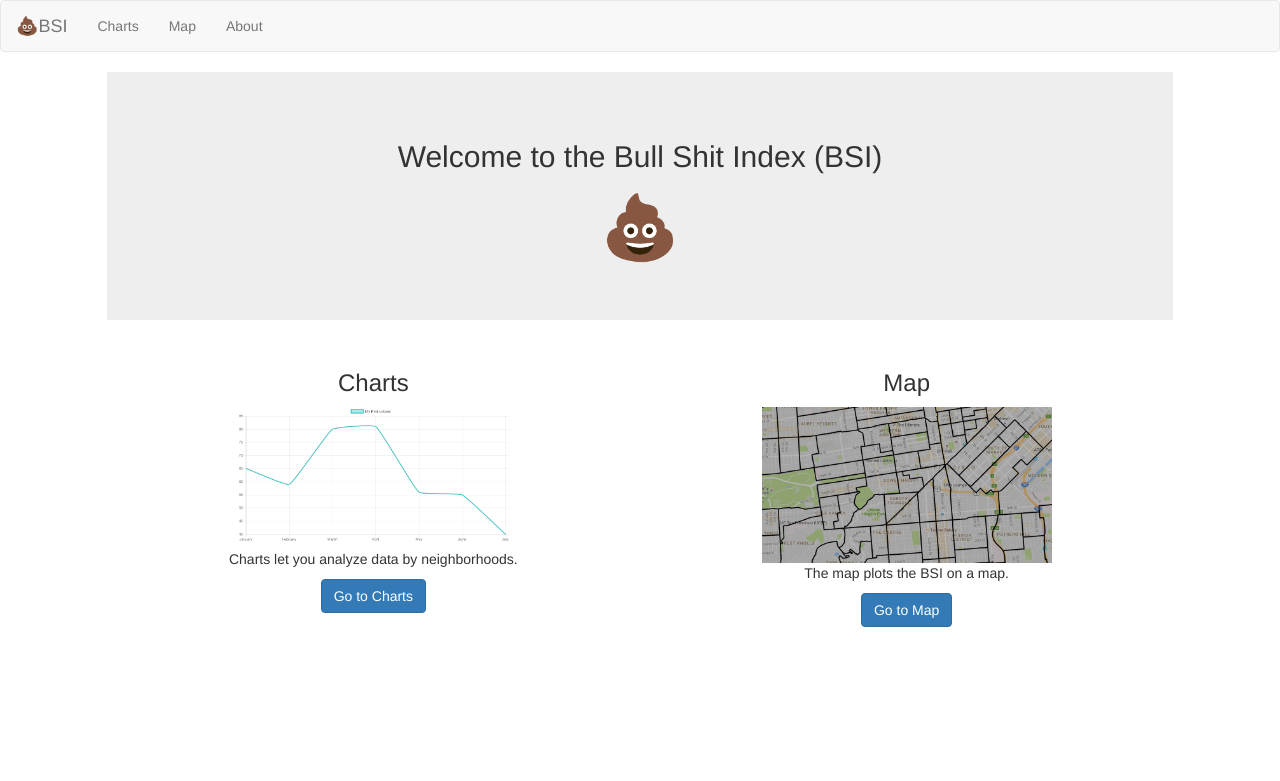
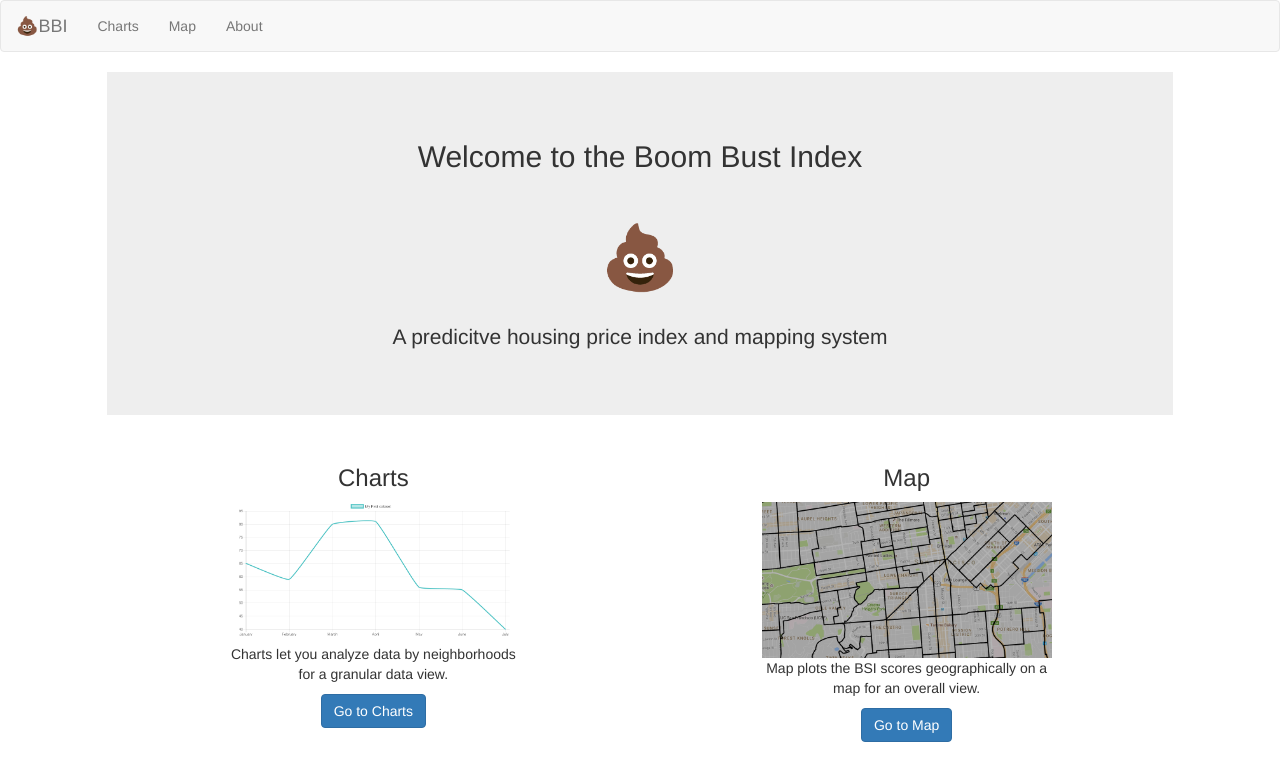
Before and after one commit to gargium/AT-T-Big-Data-Challenge, a Flask app: page / in a window 1280 px wide. Shown: the top 781 px of the page. Run offline with Flask 2, Linux system fonts and the light colour scheme; some libraries are stand-ins or nearby versions.

Commit message:
Name change

```diff
--- a/templates/about.html
+++ b/templates/about.html
@@ -6,6 +6,7 @@
             <div class="col-md-10 col-md-offset-1 col-xs-12 text-center">
                 <div class="jumbotron">
                     <h3>Team Swag Ramon</h3>
+                    <br>
                     <p>Developer: Jason Yang</p>
                     <p>Developer: Joey Dyer</p>
                     <p>Developer: Nick Griffin</p>
@@ -16,7 +17,9 @@
         <row>
             <div class="col-md-10 col-md-offset-1 col-xs-12 text-center">
                 <div class="jumbotron">
-                    <p>Info about the BSI?</p>
+                    <h3>About the BBI</h3>
+                    <br>
+                    <p>The BBI was built as a part of the AT&T Big Data Hackathon in San Francisco over the course of a day.</p>
                 </div>
             </div>
         </row>
--- a/templates/chart.html
+++ b/templates/chart.html
@@ -1,7 +1,7 @@
 {% extends "layout.html" %}
 
 {% block head %}
-<script src='static/Chart.min.js'></script>
+<script src='../static/Chart.min.js'></script>
 {% endblock %}
 
 {% block body %}
--- a/templates/index.html
+++ b/templates/index.html
@@ -4,8 +4,11 @@
     <div>
         <row>
             <div class="col-md-10 col-md-offset-1 col-xs-12 text-center jumbotron">
-                <h2>Welcome to the Bull Shit Index (BSI)</h2>
+                <h2>Welcome to the Boom Bust Index</h2>
+                <br>
                 <h1>💩</h1>
+                <br>
+                <p>A predicitve housing price index and mapping system</p>
             </div>
         </row>
         <row>
@@ -13,7 +16,7 @@
                 <h3>Charts</h3>
                 <img class="card-img-top img-responsive" src="./static/img/chart.png" alt="Chart">
                 <div class="card-block">
-                  <p class="card-text">Charts let you analyze data by neighborhoods.</p>
+                  <p class="card-text">Charts let you analyze data by neighborhoods for a granular data view.</p>
                   <a href="/chart" class="btn btn-primary">Go to Charts</a>
                 </div>
             </div>
@@ -21,7 +24,7 @@
                 <h3>Map</h3>
                 <img class="card-img-top img-responsive" src="./static/img/map.png" alt="Map">
                 <div class="card-block">
-                  <p class="card-text">The map plots the BSI on a map.</p>
+                  <p class="card-text">Map plots the BSI scores geographically on a map for an overall view.</p>
                   <a href="/map" class="btn btn-primary">Go to Map</a>
                 </div>
             </div>
--- a/templates/layout.html
+++ b/templates/layout.html
@@ -3,12 +3,12 @@
 <head>
 	<meta charset="utf-8">
 	<meta name="viewport" content="width=device-width, initial-scale=1">
-	<title>The Bullshit Index {% block title %}{% endblock %}</title>
+	<title>The Boom Bust Index{% block title %}{% endblock %}</title>
 
 	<!-- CSS -->
 	<link href="https://maxcdn.bootstrapcdn.com/bootstrap/3.3.7/css/bootstrap.min.css" rel="stylesheet" integrity="sha384-BVYiiSIFeK1dGmJRAkycuHAHRg32OmUcww7on3RYdg4Va+PmSTsz/K68vbdEjh4u" crossorigin="anonymous">
 	<link href="https://maxcdn.bootstrapcdn.com/font-awesome/4.6.3/css/font-awesome.min.css" rel="stylesheet" integrity="sha384-T8Gy5hrqNKT+hzMclPo118YTQO6cYprQmhrYwIiQ/3axmI1hQomh7Ud2hPOy8SP1" crossorigin="anonymous">
-    <link rel="stylesheet" href="static/Styles/main.css">
+    <link rel="stylesheet" href="../static/Styles/main.css">
 
     <script src="https://cdnjs.cloudflare.com/ajax/libs/jquery/3.1.0/jquery.min.js"></script>
 
@@ -25,7 +25,7 @@
                 <span class="icon-bar"></span>
                 <span class="icon-bar"></span>
             </button>
-            <a href="/" class="navbar-brand">💩BSI</a>
+            <a href="/" class="navbar-brand">💩BBI</a>
         </div>
         <!-- Collection of nav links and other content for toggling -->
         <div id="navbarCollapse" class="collapse navbar-collapse">
```
